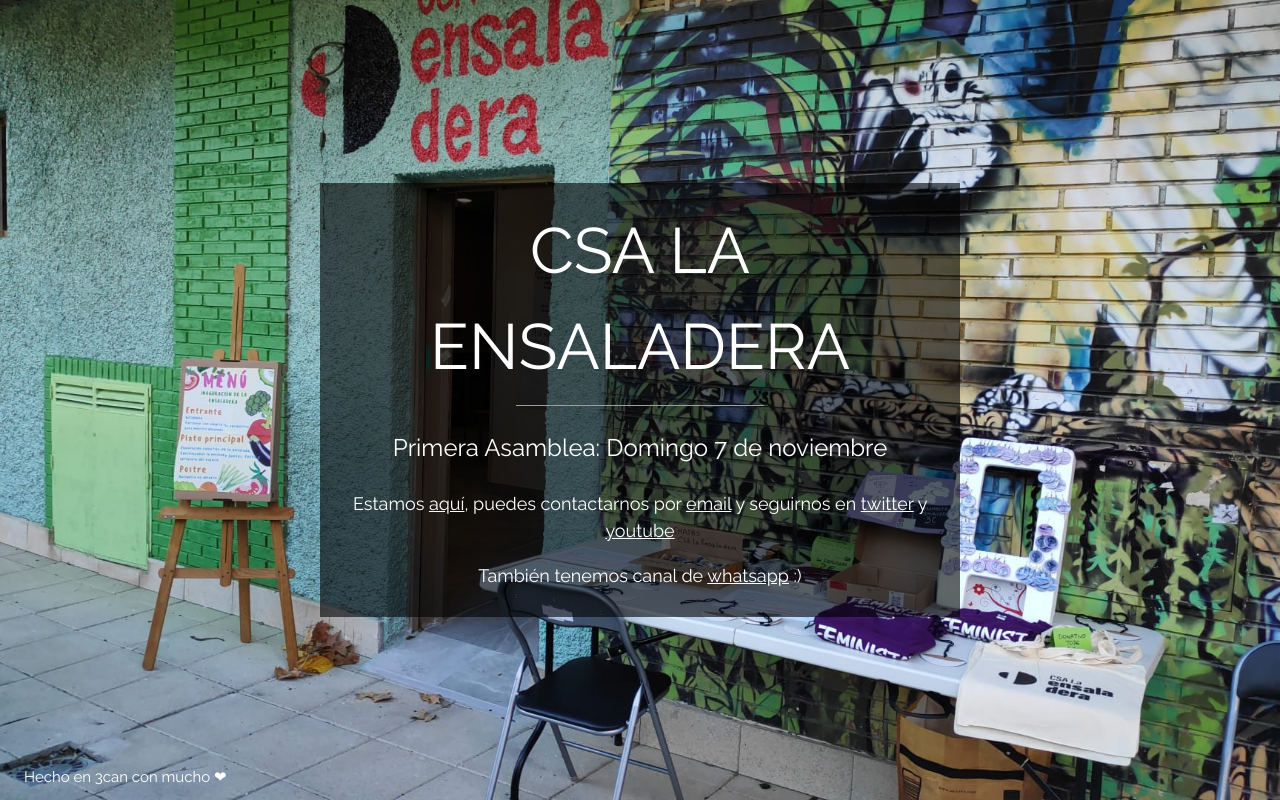
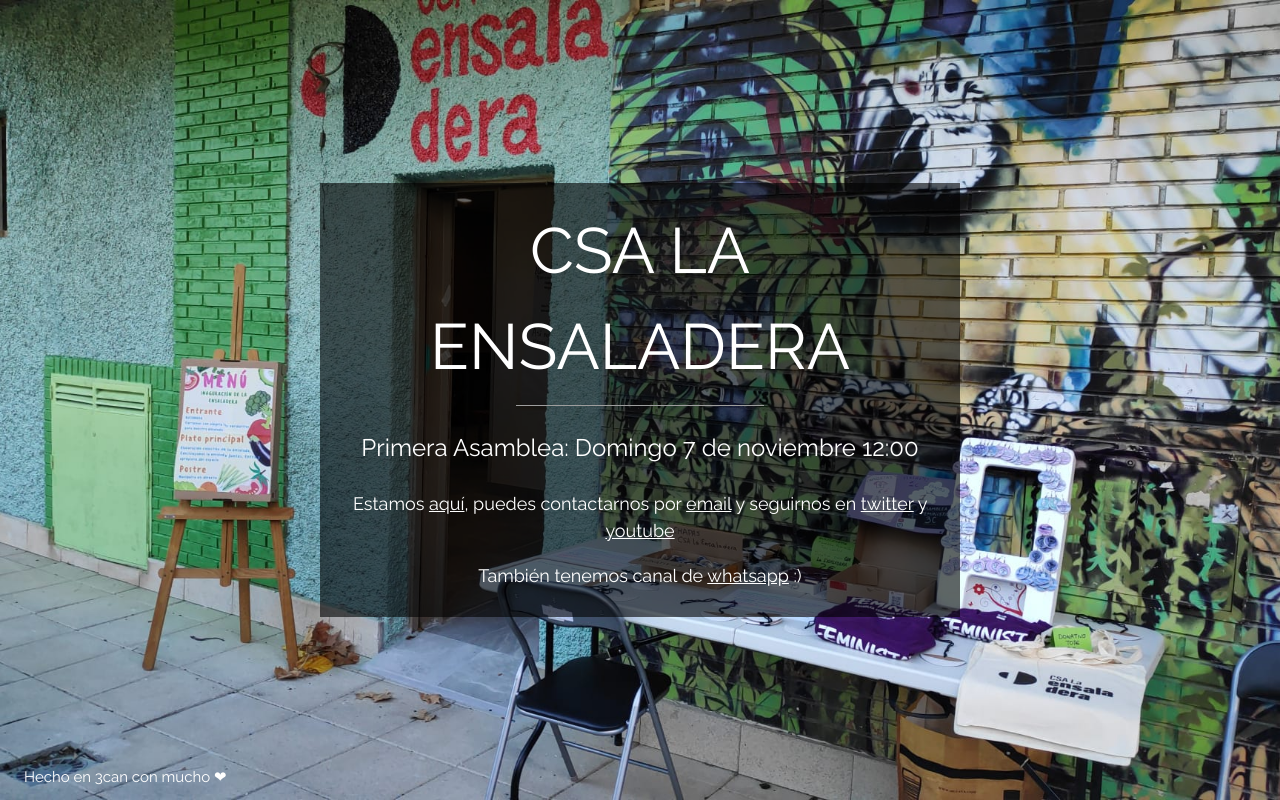
Before and after one commit to CSA-La-Ensaladera/ensalanding-page, a plain HTML site: page index.html in a window 1280 px wide. Drawn offline with Linux system fonts and the light colour scheme.

Commit message:
asamblea time

```diff
--- a/index.html
+++ b/index.html
@@ -33,7 +33,7 @@
     <div class="w3-display-middle">
       <h1 class="w3-jumbo w3-animate-top">CSA LA ENSALADERA</h1>
       <hr class="w3-border-grey" style="margin:auto;width:40%">
-      <p class="w3-xlarge w3-center">Primera Asamblea: Domingo 7 de noviembre</p>
+      <p class="w3-xlarge w3-center">Primera Asamblea: Domingo 7 de noviembre 12:00</p>
       <p class="w3-large w3-center">
         Estamos <a href="https://goo.gl/maps/ag6chdGwmg5K4jqo8" target="_blank">aquí</a>,
         puedes contactarnos por <a href="mailto:csalaensaladera@gmail.com?subject=Hola!" target="_blank">email</a> y
```
